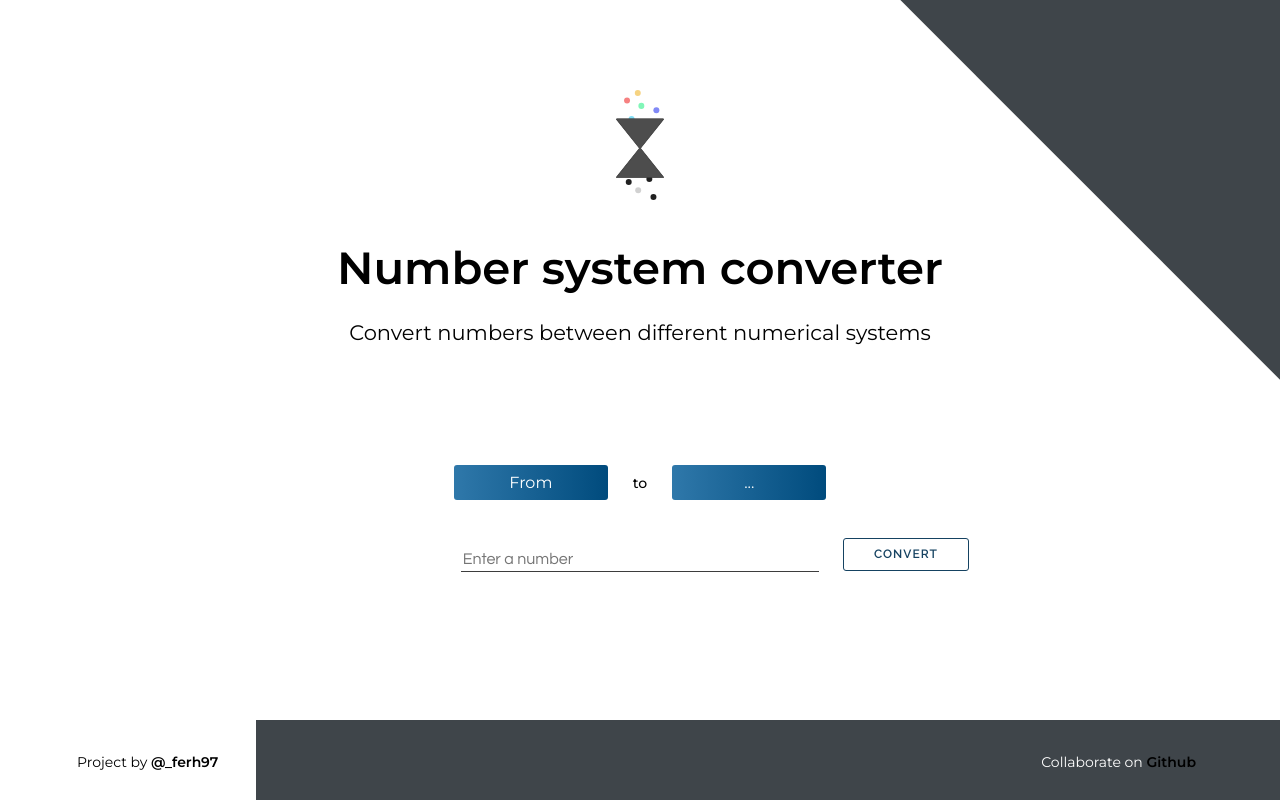
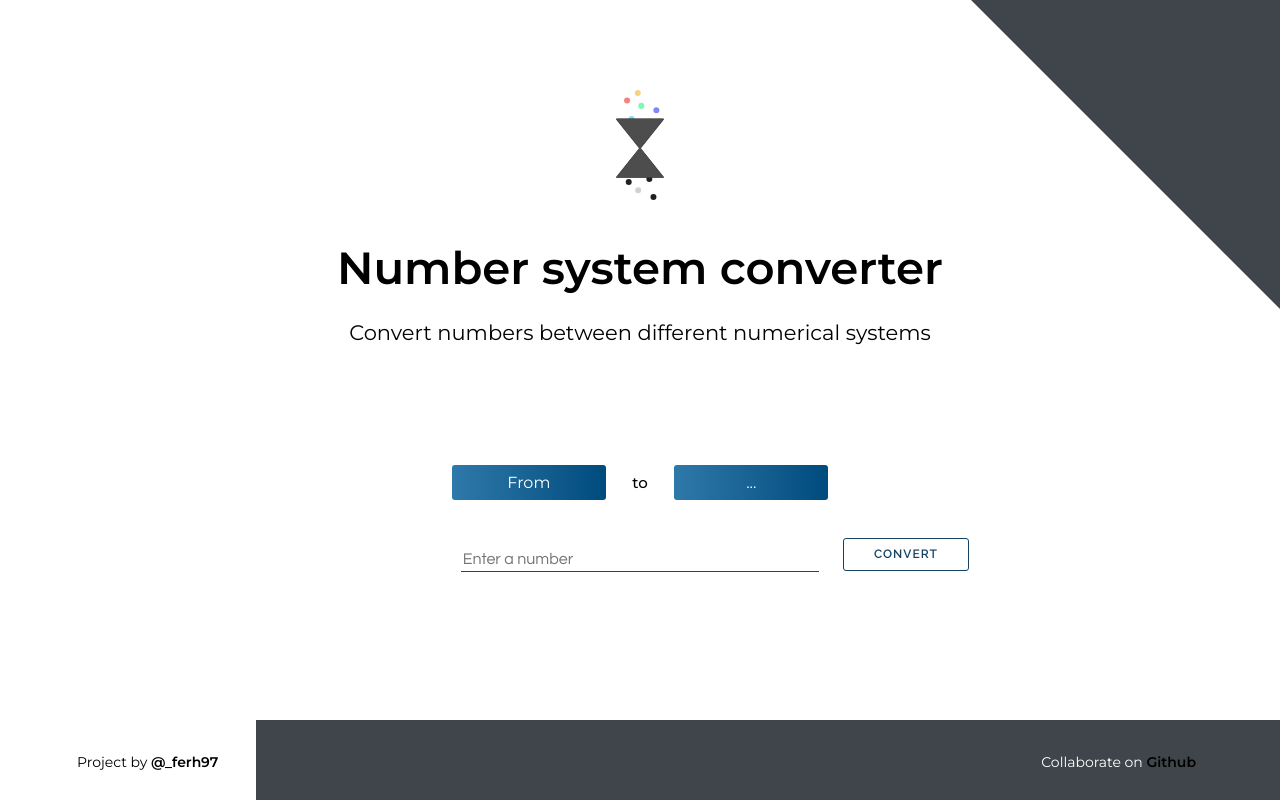
Before and after one commit to fernandohg97/number-system-converter, a plain HTML site: page index.html in a window 1280 px wide. Drawn offline with Linux system fonts and the light colour scheme.

Commit message:
Change triangle corner size

```diff
--- a/css/style.css
+++ b/css/style.css
@@ -21,9 +21,9 @@ body {
 .triangle-corner {
     top: 0;
     right: -13em;
-    border-left: 18em solid transparent;
-	  border-right: 18em solid transparent;
-    border-bottom: 18em solid #3F454A;
+    border-left: 16em solid transparent;
+	  border-right: 16em solid transparent;
+    border-bottom: 16em solid #3F454A;
     top: -3em;
     transform: rotate(45deg);
     position: absolute;
@@ -60,7 +60,7 @@ h1 {
 
 
 .helper-text {
-  font-size: 14px;
+  font-size: 15px;
   font-weight: 500;
   margin: 0 1.5em;
   display: inline-block;
```
